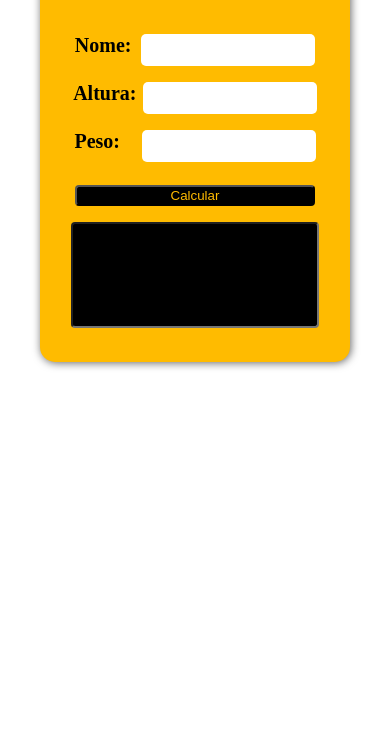
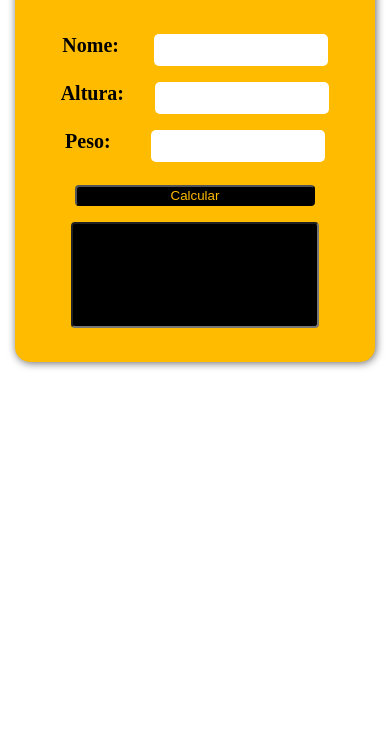
Before and after one commit to taisatavares/projeto_imc, a plain HTML site: page index.html in a window 390 px wide. Shown: the part 114-844 px from the top of the page. Drawn offline with Linux system fonts and the light colour scheme.

Commit message:
responsivo

```diff
--- a/style.css
+++ b/style.css
@@ -11,6 +11,8 @@
     border-radius: 15px;
     width: 250px;
     height: 400px;
+    min-width: 300px;
+    max-width: 1000px;
     text-align: center;
     padding: 30px;
     font-weight: bold;
@@ -90,7 +92,6 @@
     height: 30px;
     width: 170px;
     border: none;
-    margin-left: 17px;
     text-align: center;
     font-weight: bold;
 
```
